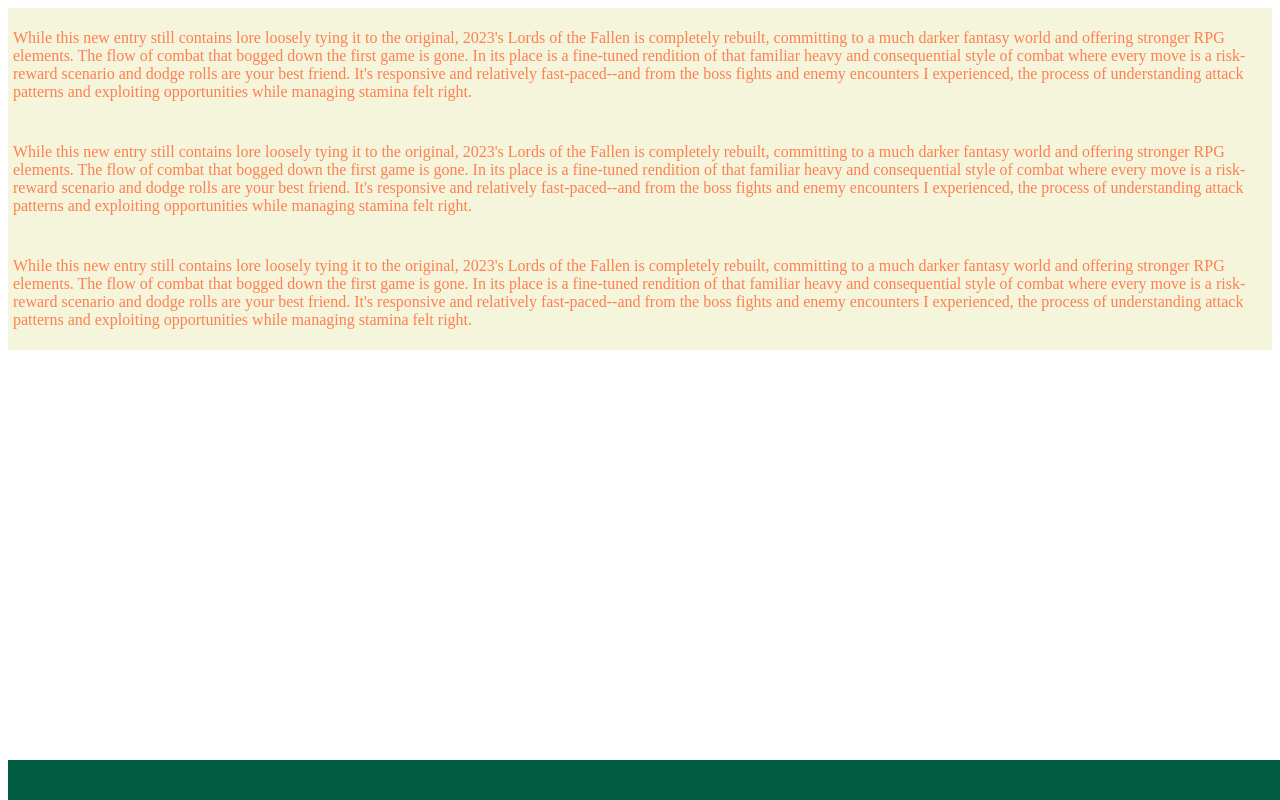
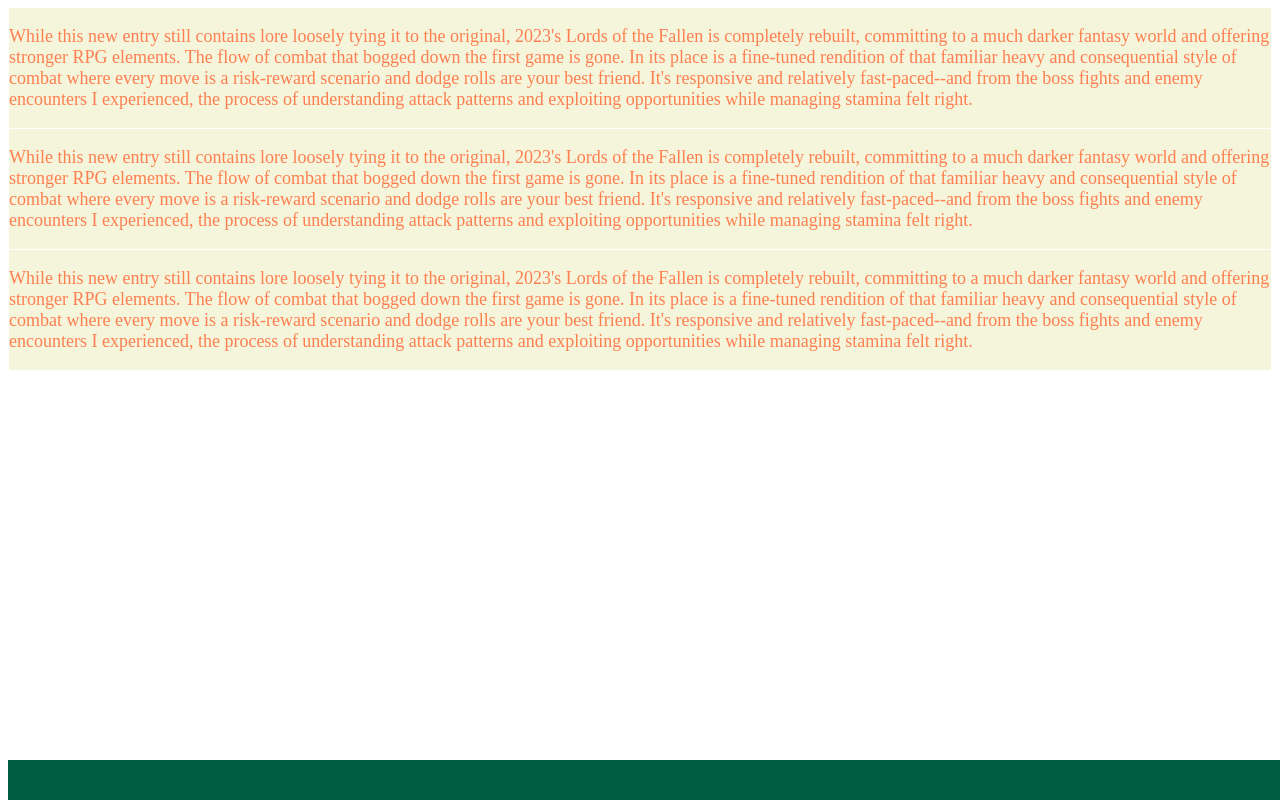
Before and after one commit to GeneJackett/ExerciseApp, a website: page front-end/components/footer.html in a window 1280 px wide. Drawn offline with Linux system fonts and the light colour scheme.

Commit message:
not sure...

```diff
--- a/front-end/components/footer.html
+++ b/front-end/components/footer.html
@@ -1,5 +1,6 @@
 <link rel="stylesheet" href="stylefooter.css">
 <body>
+    <div class="content-wrap">
     <div class="box">
         <p>
             While this new entry still contains lore loosely tying it to the original,
@@ -39,7 +40,7 @@
             opportunities while managing stamina felt right.
         </p>
     </div>
-</body>
+</div>
 <footer class="footer">
     <div class="container">
             <div class="footer-col">
@@ -73,3 +74,4 @@
              </div>
     </div>
 </footer>
+</body>
--- a/front-end/components/stylefooter.css
+++ b/front-end/components/stylefooter.css
@@ -15,6 +15,8 @@
 
 .footer-col {
     padding: 100;
+    margin: 1
+    ;
 }
 /*
 Hyper links
@@ -49,11 +51,18 @@
     text-transform: capitalize;
    }
 
+.body{
+    position: relative;
+    min-height: 100vh;
+   }
+.content-wrap {
+    padding-bottom: 2.5rem;
+}
 .box{
     background-color: beige;
+    font-size: large;
     color: coral;
     display: flex;
     justify-content: center;
-    padding: 5px;
-
+    margin: 1;
 }
```
